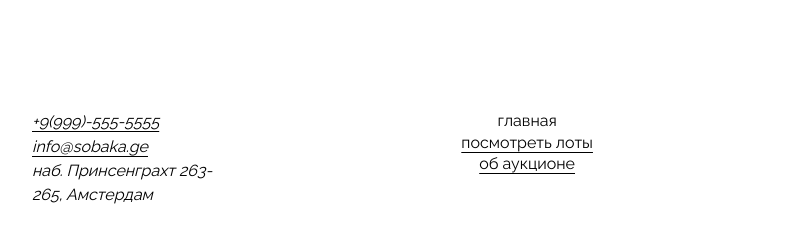
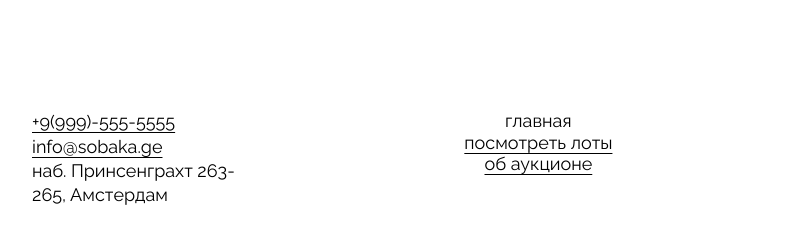
Before and after one commit to alsakharov/ono-tebe-nado, a plain HTML site: page index.html in a window 1280 px wide. Shown: the part 2735-2979 px from the top of the page, 108-895 px from the left. Drawn offline with Linux system fonts and the light colour scheme.

Commit message:
add footer style

```diff
--- a/styles/style.css
+++ b/styles/style.css
@@ -212,7 +212,8 @@
 }
 .footer__address {
   line-height: 24.3px;
-  font-weight: normal;
+  font-size: 18px;
+  font-style: normal;
   text-underline-offset: 4px;
 }
 .footer__menu {
@@ -221,6 +222,7 @@
 }
 .footer__menu-list {
   line-height: 21.13px;
+  font-size: 18px;
   list-style-type: none;
   text-underline-offset: 4px;
 }
```
